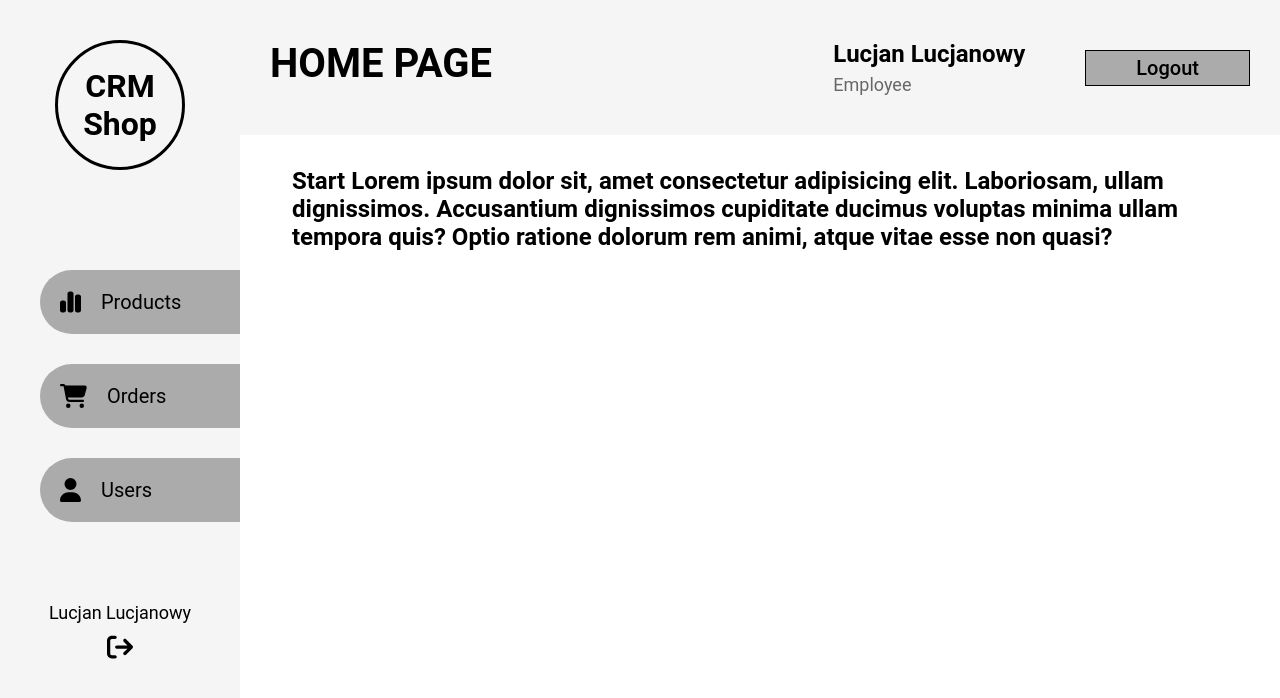
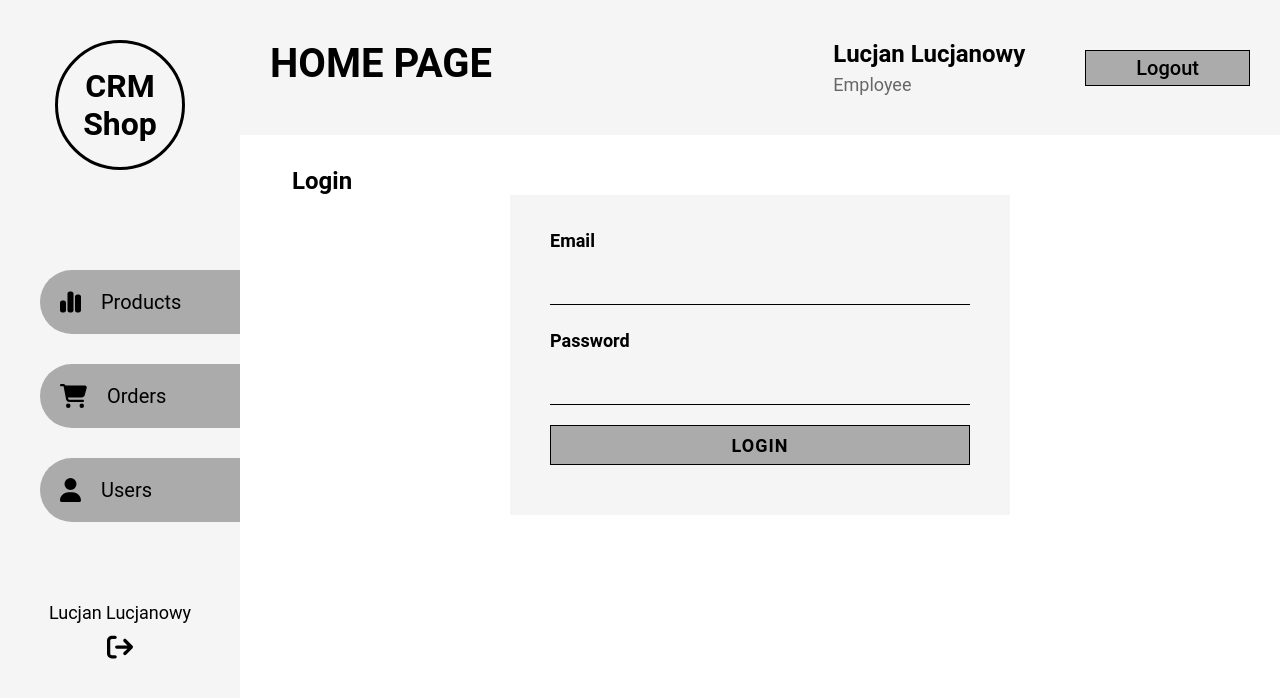
Before and after one commit to zajacHubert/crm-shop-client, a Next.js app: page / in a window 1280 px wide. Shown: the top 698 px of the page. Built offline with nearby package versions, Linux system fonts and the light colour scheme.

Commit message:
CSC-4: Add login form

```diff
--- a/package.json
+++ b/package.json
@@ -16,13 +16,15 @@
     "@types/node": "18.15.11",
     "eslint": "8.38.0",
     "eslint-config-next": "13.3.0",
+    "formik": "^2.2.9",
     "lodash": "^4.17.21",
     "next": "13.3.0",
     "react": "18.2.0",
     "react-dom": "18.2.0",
     "react-redux": "^8.0.5",
     "styled-components": "^5.3.10",
-    "typescript": "5.0.4"
+    "typescript": "5.0.4",
+    "yup": "^1.1.1"
   },
   "devDependencies": {
     "@types/lodash": "^4.14.194",
--- /dev/null
+++ b/src/components/_shared/ui/Form.css.tsx
@@ -0,0 +1,58 @@
+import styled from 'styled-components';
+
+export const StyledForm = styled.form`
+  display: flex;
+  flex-direction: column;
+  gap: 20px;
+  width: 500px;
+  background-color: ${({ theme }) => theme.lightGray};
+  padding: 30px 40px 50px 40px;
+`;
+
+export const StyledBoxLabelError = styled.div`
+  display: flex;
+  justify-content: space-between;
+  align-items: center;
+  height: 30px;
+`;
+
+export const StyledLabel = styled.label`
+  font-size: 18px;
+  font-weight: 600;
+`;
+
+export const StyledInput = styled.input`
+  padding: 5px;
+  border: none;
+  border-bottom: 1px solid #000;
+  background-color: transparent;
+  outline: none;
+  font-size: 16px;
+`;
+
+export const StyledSelect = styled.select``;
+
+export const StyledPError = styled.p`
+  color: ${({ theme }) => theme.danger};
+  font-size: 14px;
+
+  &::first-letter {
+    text-transform: capitalize;
+  }
+`;
+
+export const StyledBtnSubmit = styled.button`
+  min-width: 100px;
+  height: 40px;
+  background-color: ${({ theme }) => theme.gray};
+  font-size: 18px;
+  font-weight: 600;
+  letter-spacing: 1px;
+  text-transform: uppercase;
+  transition: 0.3s;
+  border: 1px solid black;
+
+  &:hover {
+    background-color: #cdcdcd;
+  }
+`;
--- a/src/components/_shared/ui/Snackbar.css.tsx
+++ b/src/components/_shared/ui/Snackbar.css.tsx
@@ -23,7 +23,8 @@ export const StyledContainerSnackbar = styled.div<StyledContainerSnackbarProps>`
   z-index: 100;
   bottom: 80px;
   left: 300px;
-  background-color: ${({ success }) => (success ? '#4e9a51' : '#d84646')};
+  background-color: ${({ success, theme }) =>
+    success ? '#4e9a51' : theme.danger};
   padding: 8px 20px;
   animation: ${fadeIn} 0.2s ease-out;
 `;
--- /dev/null
+++ b/src/components/start/FormLogin.css.tsx
@@ -0,0 +1,6 @@
+import styled from 'styled-components';
+
+export const StyledBoxForm = styled.div`
+  display: flex;
+  justify-content: center;
+`;
--- /dev/null
+++ b/src/components/start/FormLogin.tsx
@@ -0,0 +1,80 @@
+import { FC } from 'react';
+import { StyledBoxForm } from './FormLogin.css';
+import {
+  StyledBoxLabelError,
+  StyledBtnSubmit,
+  StyledForm,
+  StyledInput,
+  StyledLabel,
+  StyledPError,
+} from '../_shared/ui/Form.css';
+import { Formik } from 'formik';
+import * as yup from 'yup';
+import { FormLoginValues } from '@/types/forms';
+
+const FormLogin: FC = () => {
+  const validationSchema = yup.object().shape({
+    email: yup.string().required().email().min(4).max(50),
+    password: yup.string().required().min(4).max(50),
+  });
+
+  const initialValues: FormLoginValues = {
+    email: '',
+    password: '',
+  };
+
+  const submitForm = async (values: FormLoginValues) => {};
+  return (
+    <StyledBoxForm>
+      <Formik
+        initialValues={initialValues}
+        validationSchema={validationSchema}
+        onSubmit={submitForm}
+      >
+        {(formik) => {
+          const {
+            values,
+            errors,
+            touched,
+            handleChange,
+            handleSubmit,
+            handleBlur,
+          } = formik;
+          return (
+            <StyledForm onSubmit={handleSubmit} noValidate>
+              <StyledBoxLabelError>
+                <StyledLabel>Email</StyledLabel>
+                {errors.email && touched.email && (
+                  <StyledPError>{errors.email}</StyledPError>
+                )}
+              </StyledBoxLabelError>
+              <StyledInput
+                name='email'
+                type='text'
+                value={values.email}
+                onChange={handleChange}
+                onBlur={handleBlur}
+              />
+              <StyledBoxLabelError>
+                <StyledLabel>Password</StyledLabel>
+                {errors.password && touched.password && (
+                  <StyledPError>{errors.password}</StyledPError>
+                )}
+              </StyledBoxLabelError>
+              <StyledInput
+                name='password'
+                type='password'
+                value={values.password}
+                onChange={handleChange}
+                onBlur={handleBlur}
+              />
+              <StyledBtnSubmit>Login</StyledBtnSubmit>
+            </StyledForm>
+          );
+        }}
+      </Formik>
+    </StyledBoxForm>
+  );
+};
+
+export default FormLogin;
--- a/src/pages/index.tsx
+++ b/src/pages/index.tsx
@@ -1,16 +1,13 @@
 import Layout from '@/components/_shared/navigation/Layout';
 import Sidebar from '@/components/_shared/navigation/Sidebar';
+import FormLogin from '@/components/start/FormLogin';
 import { NextPage } from 'next';
 
 const HomePage: NextPage = () => {
   return (
     <Layout>
-      <h1>
-        Start Lorem ipsum dolor sit, amet consectetur adipisicing elit.
-        Laboriosam, ullam dignissimos. Accusantium dignissimos cupiditate
-        ducimus voluptas minima ullam tempora quis? Optio ratione dolorum rem
-        animi, atque vitae esse non quasi?{' '}
-      </h1>
+      <h1>Login</h1>
+      <FormLogin />
     </Layout>
   );
 };
--- a/src/styles/theme.ts
+++ b/src/styles/theme.ts
@@ -5,4 +5,5 @@ export const theme: DefaultTheme = {
   secondary: '#676767',
   lightGray: '#f5f5f5',
   gray: '#ababab',
+  danger: '#ba000d',
 };
--- /dev/null
+++ b/src/types/forms.ts
@@ -0,0 +1,4 @@
+export interface FormLoginValues {
+  email: string;
+  password: string;
+}
```
Also changed, not shown: src/components/_shared/ui/ButtonRemove.css.tsx (added, +18 -0 lines), src/components/orders/NewOrder.css.tsx (added, +76 -0 lines), src/components/products/RowListProducts.tsx (+1 -7 lines), src/pages/orders/new.tsx (+51 -1 lines), 1 other file (tests, documents, lock files or other folders).
